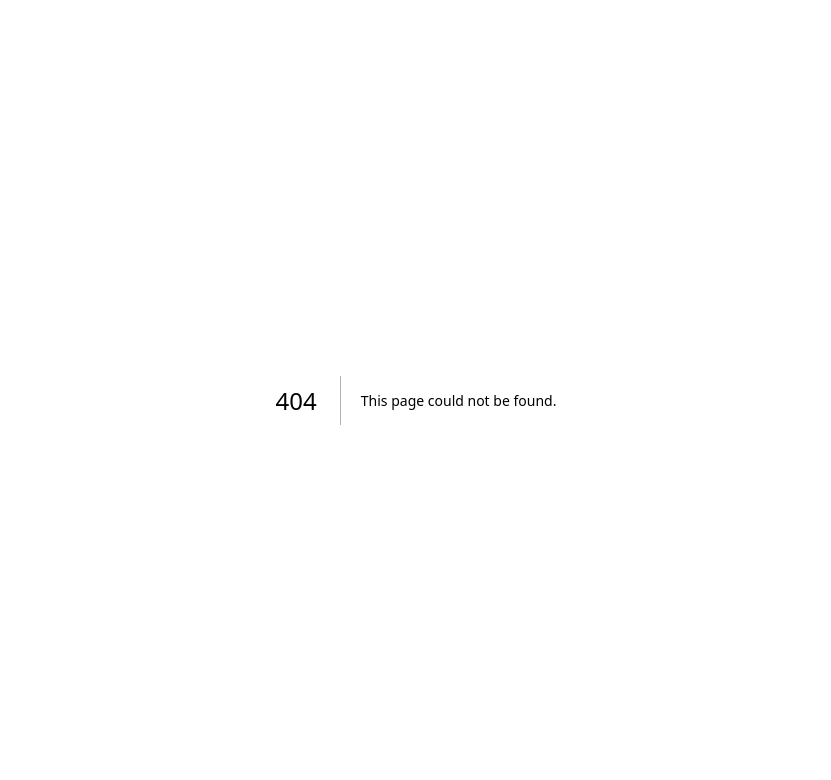
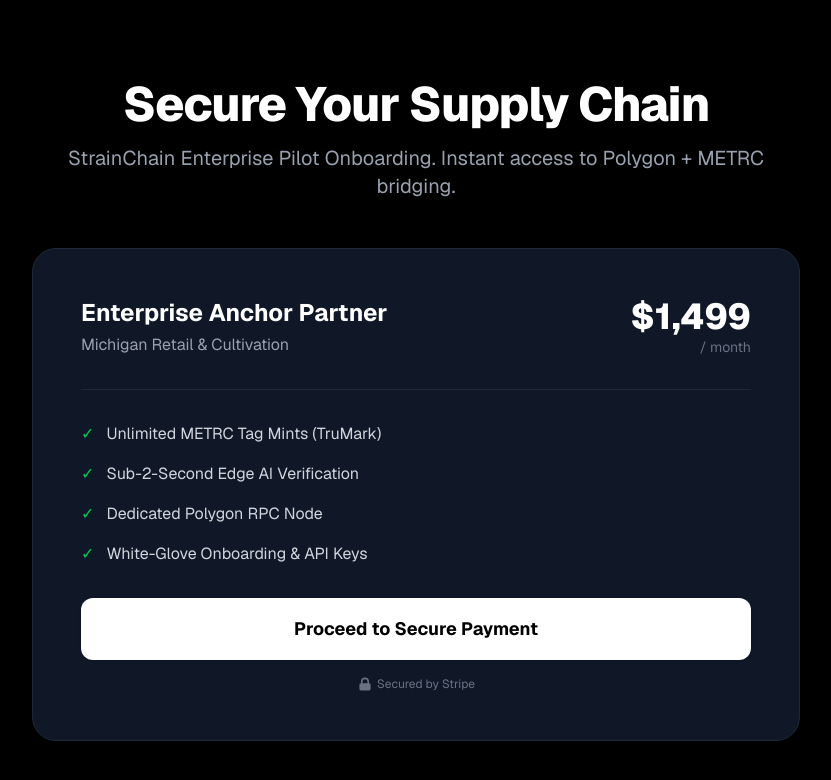
Before and after one commit to undone0603/qron-platform, a Next.js app: page /enterprise/checkout in a window 1280 px wide. Before the commit this address had no page. Shown: the top 780 px of the page, without its empty margins (224-1055 px from the left). Built offline with nearby package versions, Linux system fonts and the light colour scheme; what thirdweb would draw is missing.

Commit message:
feat(checkout): build Enterprise onboarding and Stripe gateway portal

```diff
--- /dev/null
+++ b/src/app/enterprise/checkout/page.tsx
@@ -0,0 +1,51 @@
+export default function EnterpriseCheckout() {
+  return (
+    <div className="min-h-screen bg-black text-white py-20 px-4 sm:px-6 lg:px-8 font-sans">
+      <div className="max-w-3xl mx-auto">
+        <div className="text-center mb-12">
+          <h1 className="text-4xl font-extrabold tracking-tight text-white sm:text-5xl">
+            Secure Your Supply Chain
+          </h1>
+          <p className="mt-4 text-xl text-gray-400">
+            StrainChain Enterprise Pilot Onboarding. Instant access to Polygon + METRC bridging.
+          </p>
+        </div>
+
+        <div className="bg-gray-900 rounded-3xl shadow-2xl border border-gray-800 overflow-hidden">
+          <div className="p-8 sm:p-12">
+            <div className="flex justify-between items-center mb-8 border-b border-gray-800 pb-8">
+              <div>
+                <h2 className="text-2xl font-bold text-white">Enterprise Anchor Partner</h2>
+                <p className="text-gray-400 mt-1">Michigan Retail & Cultivation</p>
+              </div>
+              <div className="text-right">
+                <p className="text-4xl font-extrabold text-white">$1,499</p>
+                <p className="text-sm text-gray-500">/ month</p>
+              </div>
+            </div>
+
+            <ul className="space-y-4 mb-8 text-gray-300">
+              <li className="flex items-center"><span className="text-green-500 mr-3">✓</span> Unlimited METRC Tag Mints (TruMark)</li>
+              <li className="flex items-center"><span className="text-green-500 mr-3">✓</span> Sub-2-Second Edge AI Verification</li>
+              <li className="flex items-center"><span className="text-green-500 mr-3">✓</span> Dedicated Polygon RPC Node</li>
+              <li className="flex items-center"><span className="text-green-500 mr-3">✓</span> White-Glove Onboarding & API Keys</li>
+            </ul>
+
+            <form action="/api/checkout/enterprise" method="POST" className="mt-8">
+              <button
+                type="submit"
+                className="w-full flex justify-center py-4 px-8 border border-transparent rounded-xl shadow-sm text-lg font-bold text-black bg-white hover:bg-gray-200 focus:outline-none focus:ring-2 focus:ring-offset-2 focus:ring-gray-500 transition-colors"
+              >
+                Proceed to Secure Payment
+              </button>
+              <p className="text-center text-xs text-gray-500 mt-4 flex items-center justify-center">
+                <svg className="w-4 h-4 mr-1" fill="currentColor" viewBox="0 0 20 20"><path fillRule="evenodd" d="M5 9V7a5 5 0 0110 0v2a2 2 0 012 2v5a2 2 0 01-2 2H5a2 2 0 01-2-2v-5a2 2 0 012-2zm8-2v2H7V7a3 3 0 016 0z" clipRule="evenodd"></path></svg>
+                Secured by Stripe
+              </p>
+            </form>
+          </div>
+        </div>
+      </div>
+    </div>
+  );
+}
```
